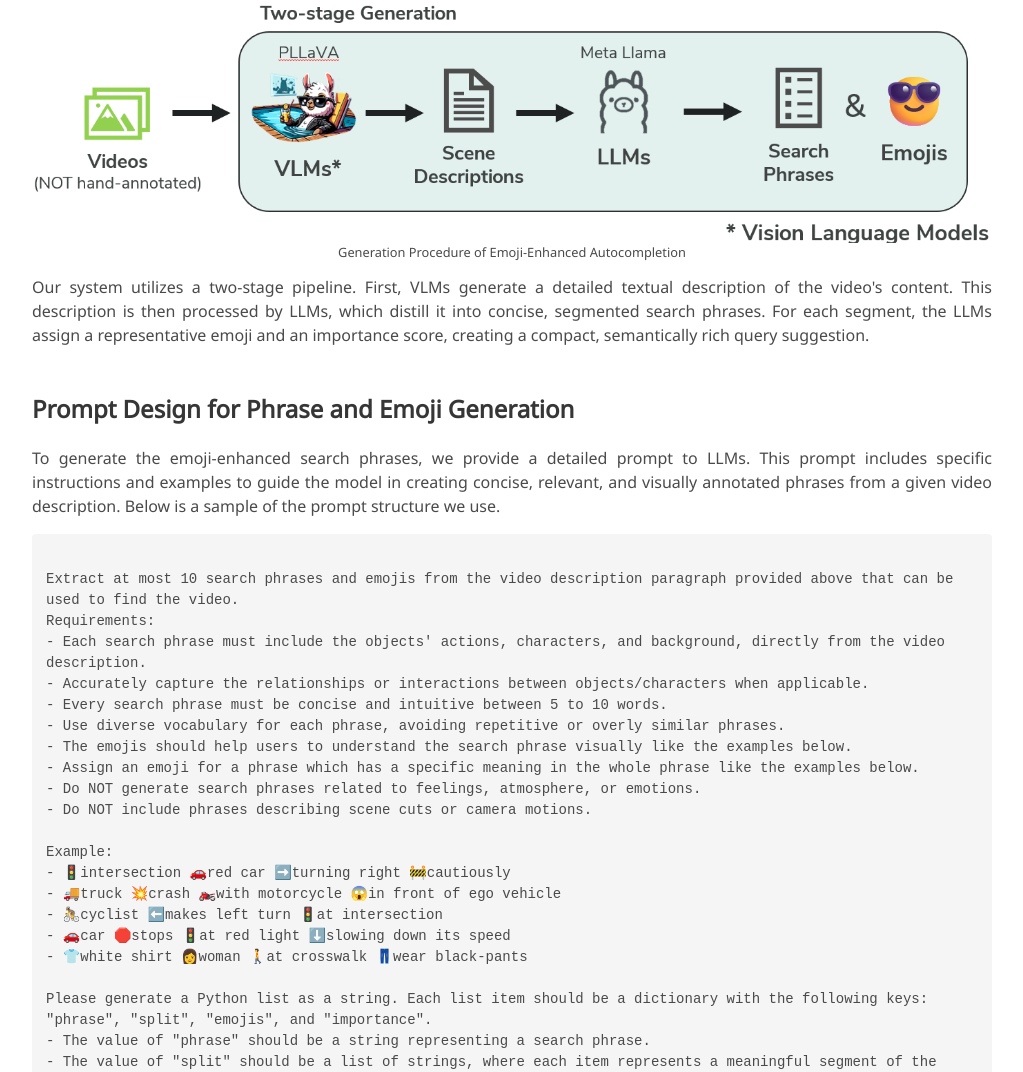
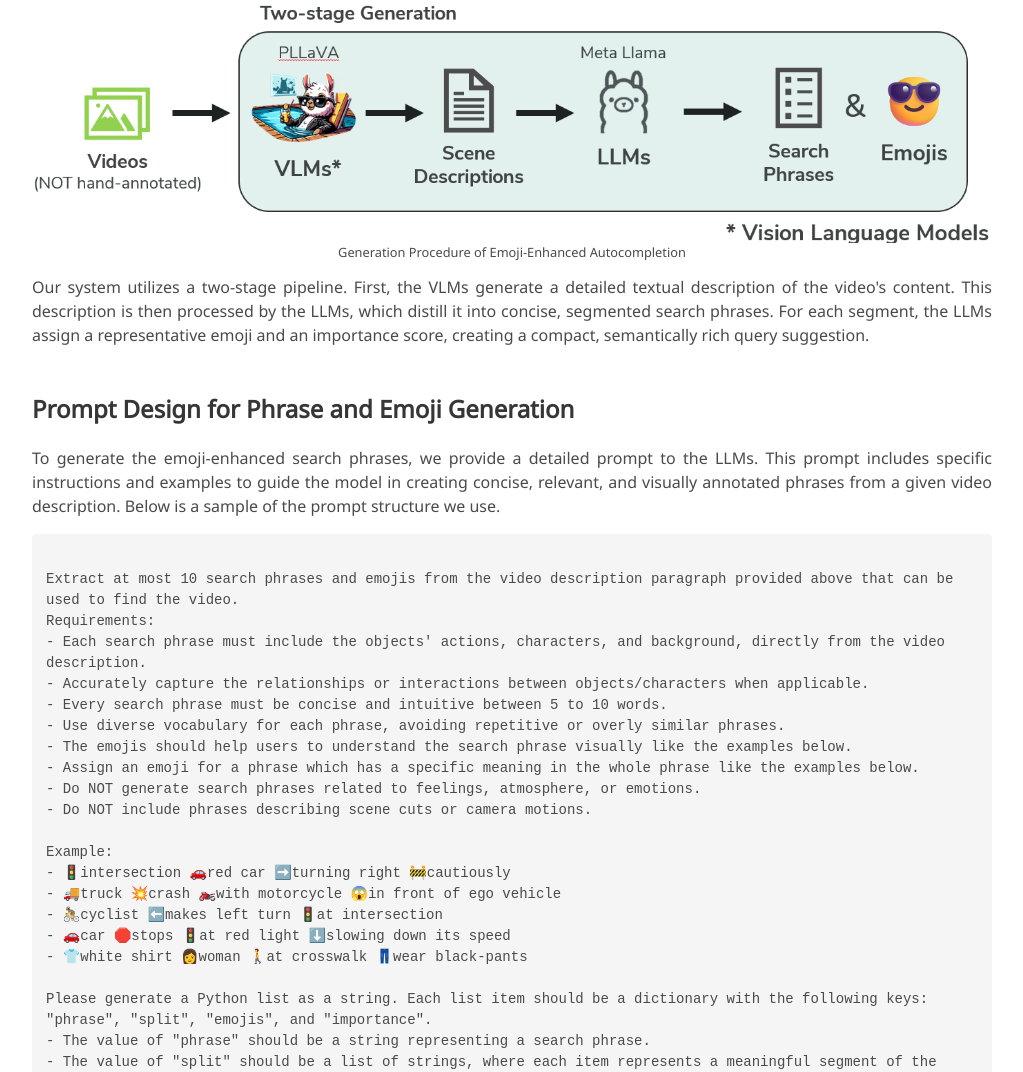
Before and after one commit to ixlab/emojiautocomplete, a plain HTML site: page index.html in a window 1280 px wide. Shown: the part 1941-3013 px from the top of the page, without its empty margins (128-1151 px from the left). Drawn offline with nearby package versions, Linux system fonts and the light colour scheme; some icons are missing; a web font is replaced by a local one.

Commit message:
Edit index.html

```diff
--- a/index.html
+++ b/index.html
@@ -190,7 +190,7 @@
               style="display: block; margin: auto; width: 100%" />
             <p style="font-size: 0.8em; text-align: center;">Generation Procedure of Emoji-Enhanced Autocompletion</p>
             <p>
-              Our system utilizes a two-stage pipeline. First, VLMs generate a detailed textual description of the video's content. This description is then processed by LLMs, which distill it into concise, segmented search phrases. For each segment, the LLMs assign a representative emoji and an importance score, creating a compact, semantically rich query suggestion.
+              Our system utilizes a two-stage pipeline. First, the VLMs generate a detailed textual description of the video's content. This description is then processed by the LLMs, which distill it into concise, segmented search phrases. For each segment, the LLMs assign a representative emoji and an importance score, creating a compact, semantically rich query suggestion.
             </p>
           </div>
 
@@ -199,7 +199,7 @@
           <h3 class="title is-4">Prompt Design for Phrase and Emoji Generation</h2>
           <div class="content has-text-justified">
             <p>
-              To generate the emoji-enhanced search phrases, we provide a detailed prompt to LLMs. This prompt includes specific instructions and examples to guide the model in creating concise, relevant, and visually annotated phrases from a given video description. Below is a sample of the prompt structure we use.
+              To generate the emoji-enhanced search phrases, we provide a detailed prompt to the LLMs. This prompt includes specific instructions and examples to guide the model in creating concise, relevant, and visually annotated phrases from a given video description. Below is a sample of the prompt structure we use.
             </p>
             <pre style="white-space: pre-wrap; word-wrap: break-word; text-align: left; background-color: #f5f5f5; padding: 1em; border-radius: 4px;"><code>
 Extract at most 10 search phrases and emojis from the video description paragraph provided above that can be used to find the video.
```
